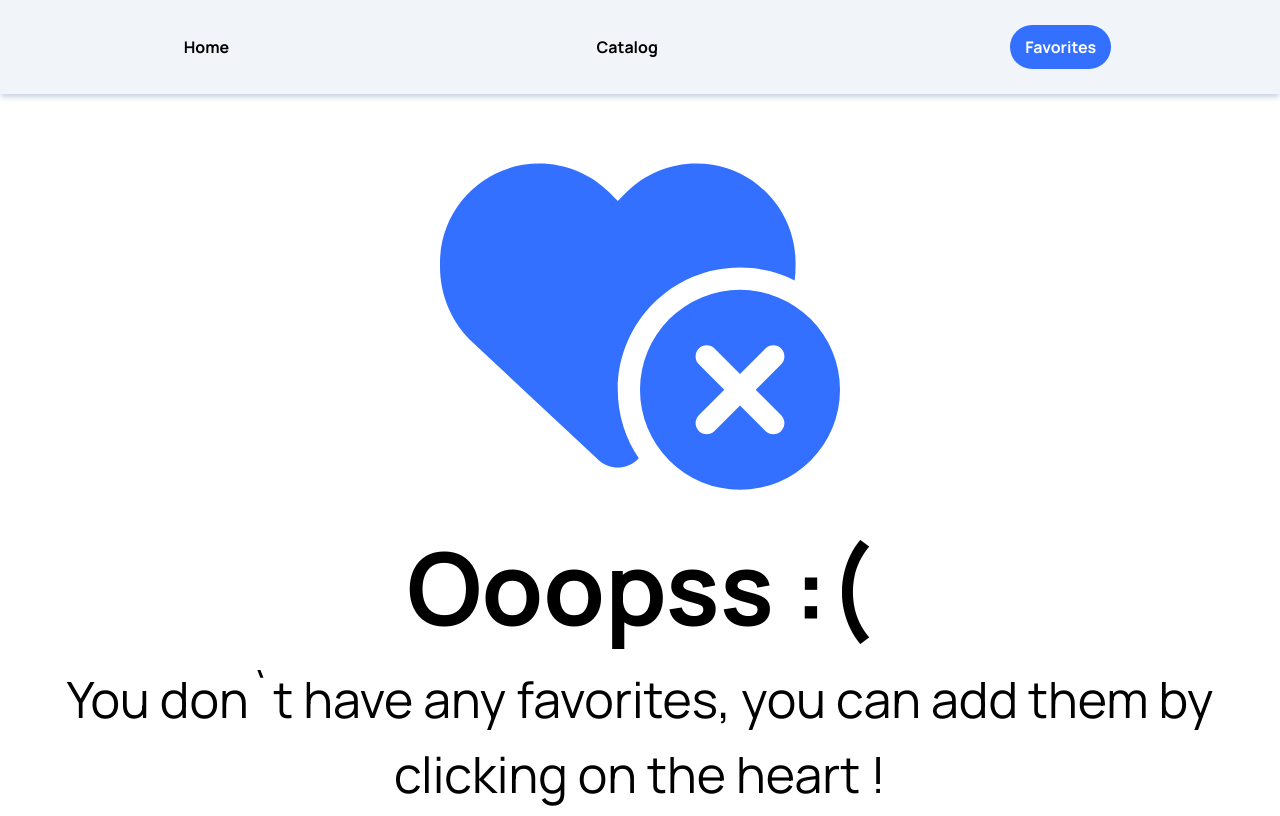
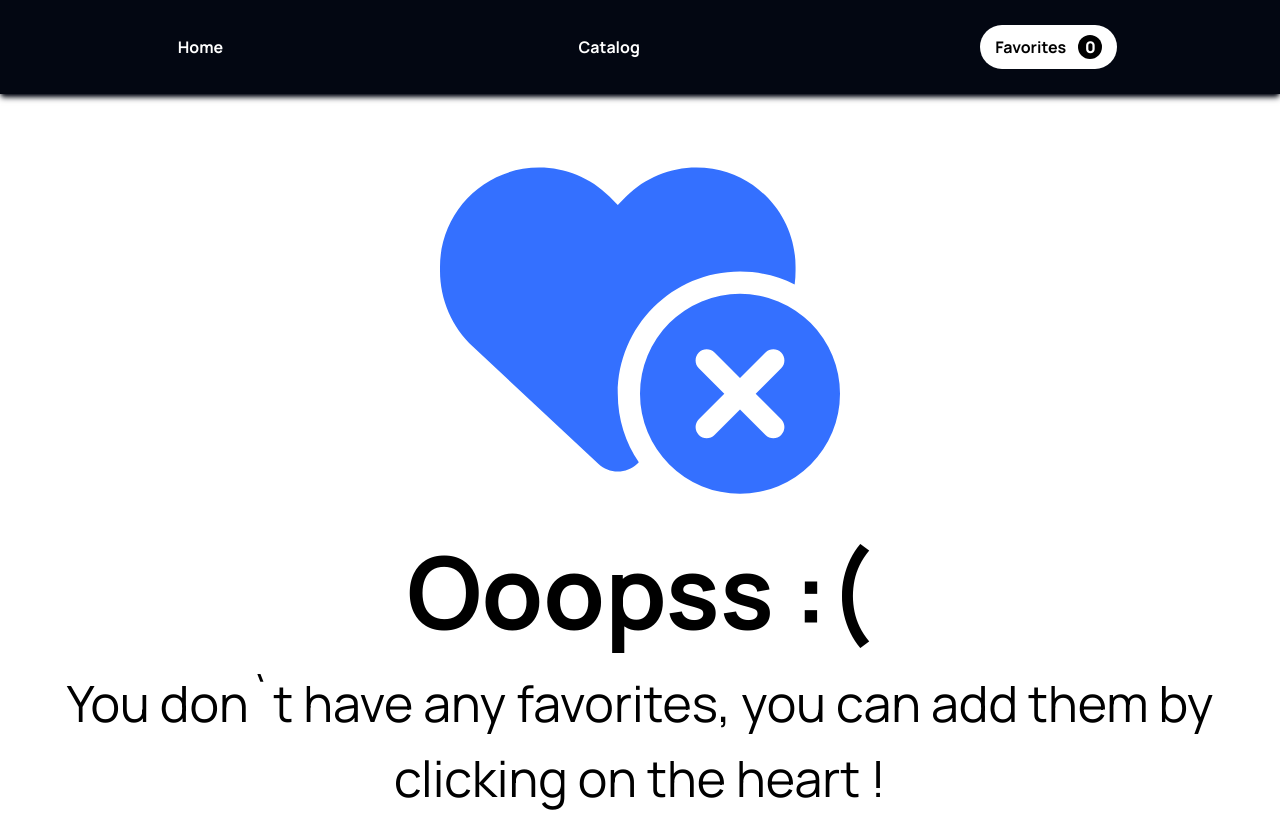
Before and after one commit to koleso8/Rent-Car, a React (Vite) app: page /favorites in a window 1280 px wide. Built offline with nearby package versions, Linux system fonts and the light colour scheme; no server answers.

Commit message:
add favorites count

```diff
--- a/src/components/Navigation.jsx
+++ b/src/components/Navigation.jsx
@@ -3,24 +3,27 @@ import Loader from './Loader/Loader';
 import { useSelector } from 'react-redux';
 import { selectIsLoading } from '../redux/cars/selectors';
 import { Toaster } from 'react-hot-toast';
+import { GoHeart } from 'react-icons/go';
+import { selectFavorites } from '../redux/favorite/selectors';
 
 const Navigation = () => {
   const isLoading = useSelector(selectIsLoading);
+  const countFavorites = useSelector(selectFavorites).length;
 
   return (
-    <nav className="flex justify-around items-center font-bold ">
+    <nav className="flex justify-around items-center font-bold text-white ">
       <NavLink className="p-[15px]" to="/">
         Home
       </NavLink>
-
       <NavLink className="p-[15px]" to="/catalog">
         Catalog
       </NavLink>
-
-      <NavLink className="p-[15px]" to="/favorites">
+      <NavLink className="p-[15px] flex items-center gap-3" to="/favorites">
         Favorites
+        <span className="flex items-center justify-center bg-white text-black w-6 rounded-full font-extrabold ">
+          {countFavorites}
+        </span>
       </NavLink>
-
       {isLoading && <Loader />}
       <Toaster />
     </nav>
--- a/src/components/Parallaxs.jsx
+++ b/src/components/Parallaxs.jsx
@@ -15,7 +15,7 @@ const Parallaxs = () => {
   }, []);
 
   return (
-    <div className="overflow-hidden">
+    <div className="overflow-hidden ">
       <div id="scene">
         <img
           src={scena}
--- a/src/index.css
+++ b/src/index.css
@@ -12,8 +12,12 @@ html {
   font-family: 'Manrope', sans-serif;
 }
 .active {
-  background-color: #3470ff;
+  background-color: #ffffff;
   border-radius: 34px;
   padding: 10px 15px;
-  color: white;
+  color: rgb(0, 0, 0);
+  & span {
+    background-color: black;
+    color: white;
+  }
 }
--- a/src/pages/CatalogPage.jsx
+++ b/src/pages/CatalogPage.jsx
@@ -14,7 +14,7 @@ const CatalogPage = () => {
   const isOpen = !!currentCar;
 
   return (
-    <div className="max-w-[1184px] mx-auto pt-6">
+    <div className="max-w-[1184px] mx-auto pt-10">
       <Filter />
       <CatalogList />
       {showLoadMore && <LoadMoreButton />}
--- a/src/pages/FavoritesPage.jsx
+++ b/src/pages/FavoritesPage.jsx
@@ -13,7 +13,7 @@ const FavoritesPage = () => {
   const isOpen = !!currentCar;
 
   return (
-    <div className="max-w-[1184px] mx-auto pt-8">
+    <div className="max-w-[1184px] mx-auto pt-10">
       {favorites.length ? (
         <FavoriteList />
       ) : (
--- a/src/pages/HomePage.jsx
+++ b/src/pages/HomePage.jsx
@@ -5,8 +5,7 @@ const HomePage = () => {
     <div className="flex items-center justify-center w-screen fixed">
       <Parallaxs />
 
-      <h1 className="absolute text-9xl text-white drop-shadow-4xl font-extrabold ">
-        {' '}
+      <h1 className="absolute top-1/3 text-9xl text-white drop-shadow-4xl font-extrabold animate-pulse">
         Rent Your First Car
       </h1>
     </div>
--- a/src/pages/Layout.jsx
+++ b/src/pages/Layout.jsx
@@ -13,10 +13,10 @@ const Layout = ({ children }) => {
 
   return (
     <>
-      <header className="shadow-md shadow-slate-300 py-5 fixed z-30 w-screen bg-slate-100">
+      <header className="shadow-md shadow-gray-950 py-5 fixed z-30 w-screen bg-gray-950">
         <Navigation />
       </header>
-      <main className="pt-[80px]">
+      <main className="pt-[76px]">
         <Suspense fallback={<Loader />}>{children}</Suspense>
       </main>
     </>
--- a/tailwind.config.js
+++ b/tailwind.config.js
@@ -6,6 +6,7 @@ export default {
       blur: {
         xs: '1px',
       },
+
       dropShadow: {
         '3xl': '0 35px 35px rgba(0, 0, 0, 0.25)',
         '4xl': [
```
